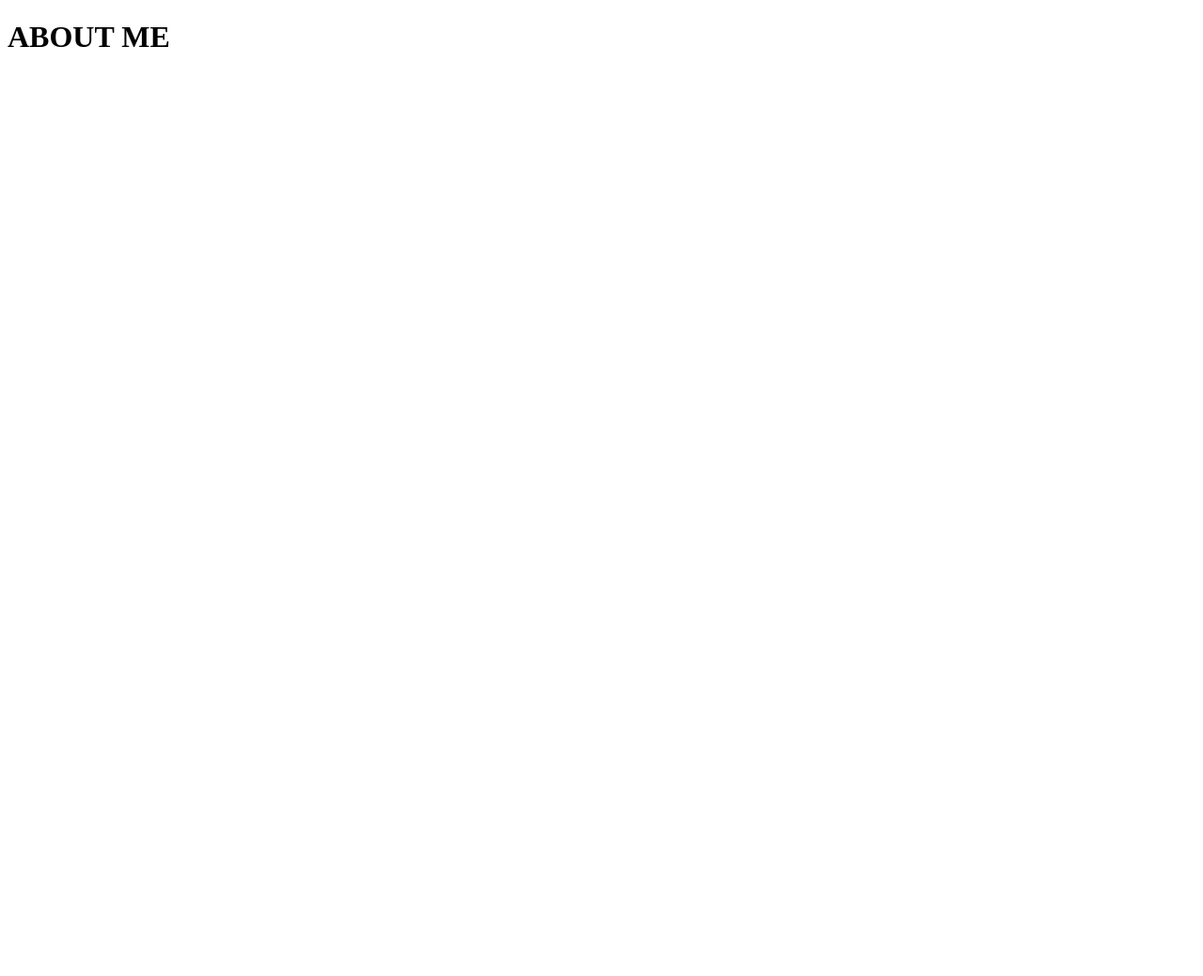
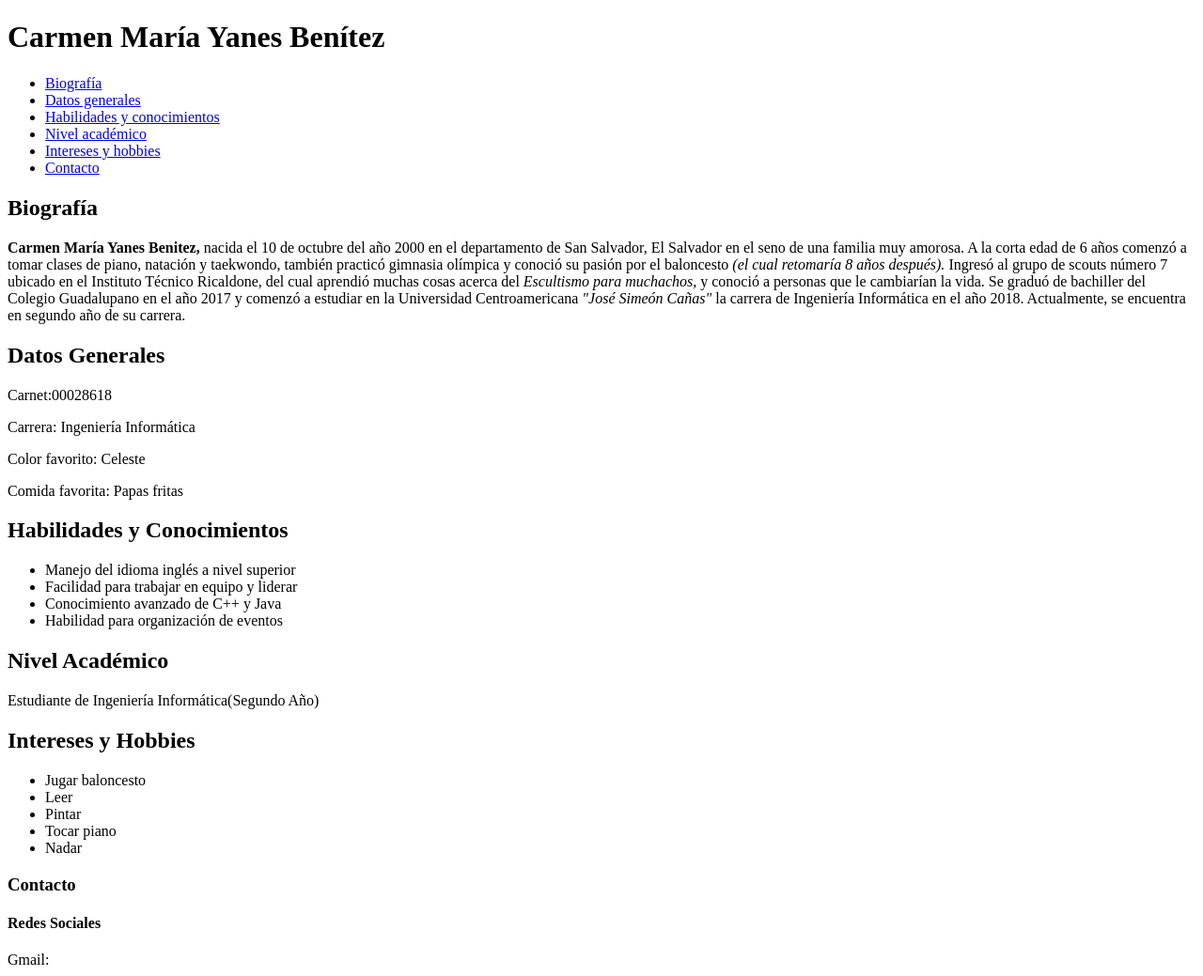
Before and after one commit to carmen-yanes/Portafolio_PW0219_carmen-yanes_00028618, a plain HTML site: page Tarea1/index.html in a window 1280 px wide. Shown: the whole page at 94% size. Before the commit the page ends 800 px from the top, so only its background shows below. Drawn offline with Linux system fonts and the light colour scheme.

Commit message:
Aniadiendo info

```diff
--- a/Tarea1/index.html
+++ b/Tarea1/index.html
@@ -6,10 +6,101 @@
     <meta http-equiv="X-UA-Compatible" content="ie=edge">
     <title>Document</title>
 </head>
+
 <body>
+    <header>
+        <h1>Carmen María Yanes Benítez</h1>
+    </header>
 
-    <h1>ABOUT ME</h1>
+    <nav>
+        <ul>
+            <li><a href= "#t1">Biografía</a></li>
+            <li><a href="#t2"> Datos generales</a></li>
+            <li><a href="#t3">Habilidades y conocimientos</a></li>
+            <li><a href="#t4">Nivel académico</a></li>
+            <li><a href="#t5">Intereses y hobbies</a></li>
+            <li><a href="#t6">Contacto</a></li>
 
+        </ul>
+    </nav>
+
+    <main>
+        <article>
+            <h2 id="t1">Biografía</h2>
+
+            <p>
+                <strong>Carmen María Yanes Benitez,</strong> nacida el 10 de octubre del año 2000 en el departamento de San Salvador,
+                El Salvador en el seno de una familia muy amorosa.
+
+                A la corta edad de 6 años comenzó a tomar clases de piano, natación y taekwondo, también practicó gimnasia
+                olímpica y conoció su pasión por el baloncesto<i> (el cual retomaría 8 años después).</i>
+
+                Ingresó al grupo de scouts número 7 ubicado en el Instituto Técnico Ricaldone, del cual aprendió
+                muchas cosas acerca del <i>Escultismo para muchachos, </i> y conoció a personas que le cambiarían la vida.
+                Se graduó de bachiller del Colegio Guadalupano en el año 2017 y comenzó a estudiar en la Universidad
+                Centroamericana <i>"José Simeón Cañas"</i>  la carrera de Ingeniería Informática en el año 2018.
+                Actualmente, se encuentra en segundo año de su carrera.
+
+            </p>
+
+        </article>
+
+        <article>
+            <h2 id="t2"> Datos Generales</h2>
+
+            <p>Carnet:00028618</p>
+            <p>Carrera: Ingeniería Informática</p>
+            <p>Color favorito: Celeste</p>
+            <p>Comida favorita: Papas fritas</p>
+
+
+        </article>
+
+        <article>
+                <h2 id="t3">Habilidades y Conocimientos</h2>
+                <ul>
+                        <li>Manejo del idioma inglés a nivel superior</li>
+                        <li>Facilidad para trabajar en equipo y liderar</li>
+                        <li>Conocimiento avanzado de C++ y Java</li>
+                        <li>Habilidad para organización de eventos</li>
+                    </ul>
+        </article>
+
+        <article>
+                    <h2 id="t4">Nivel Académico</h2>
+
+                    <p>
+                       Estudiante de Ingeniería Informática(Segundo Año)
+                    </p>
+
+        </article>
+
+        <article>
+                <h2 id="t5">Intereses y Hobbies</h2>
+                <ul>
+
+                        <li>Jugar baloncesto</li>
+                        <li>Leer</li>
+                        <li>Pintar</li>
+                        <li>Tocar piano</li>
+                        <li>Nadar</li>
+
+                </ul>
+
+        </article>
+
+    </main>
+
+    <footer>
+
+
+        <h3 id="t6">Contacto</h3>
+
+        <h4>Redes Sociales</h4>
+
+Gmail:
+
+    </footer>
 
 </body>
 </html>
```
Also changed, not shown: Tarea1/Escultismo.html (added, +18 -0 lines).
